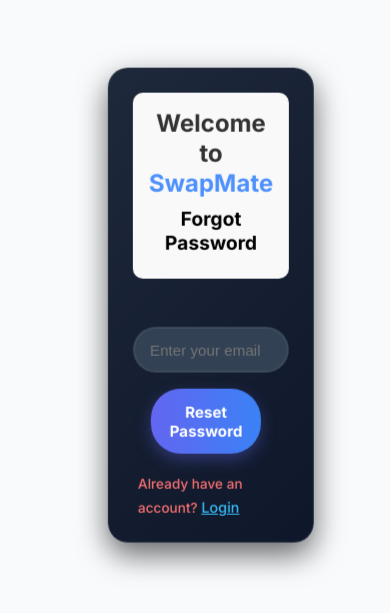
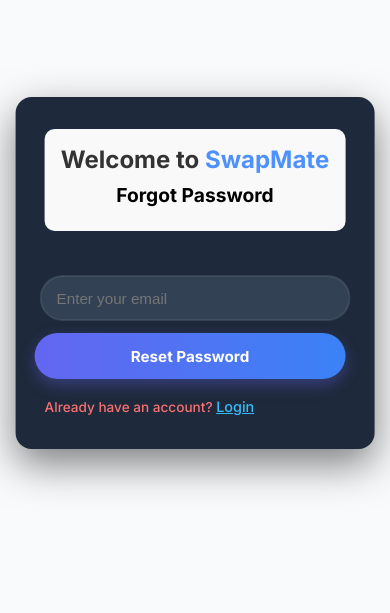
Before and after one commit to iamxerrycan/swapmate, a React (Vite) app in the folder frontend/: page /forgot-password in a window 390 px wide. Shown: the part 149-762 px from the top of the page. Built offline with nearby package versions, Linux system fonts and the light colour scheme.

Commit message:
complete

```diff
--- a/frontend/src/pages/Login.css
+++ b/frontend/src/pages/Login.css
@@ -5,18 +5,17 @@
   top: 50%;
   left: 50%;
   transform: translate(-50%, -50%);
-  padding: 2rem;
-  gap: 0.5rem;
+  gap: 0.75rem;
+  padding: 2.5rem;
   background-color: #1e293b;
-  border-radius: 12px;
-  box-shadow: 0 10px 25px rgba(0, 0, 0, 0.4);
+  border-radius: 16px;
+  box-shadow: 0 15px 40px rgba(0, 0, 0, 0.5);
   display: flex;
   flex-direction: column;
-  color: #f8fafc;
-  animation: fadeInUp 0.5s ease-in-out;
   align-items: center;
   justify-content: center;
-  z-index: 999;
+  color: #f8fafc;
+  animation: fadeInUp 0.6s ease-out;
 }
 
 .login-form input {
@@ -96,11 +95,8 @@
 /* ✅ Responsive Fixes */
 @media (max-width: 500px) {
   .login-form {
-    width: 95%;
-    padding: 1.5rem 1rem;
-    position: absolute; /* avoid fixed on small screens */
-    top: 40%;
-    transform: translate(-50%, -40%);
+    padding: 2rem 1.5rem;
+    width: 92%;
   }
 
   .login-form input,
--- a/frontend/src/pages/auth/ForgotPassword.css
+++ b/frontend/src/pages/auth/ForgotPassword.css
@@ -1,23 +1,21 @@
 .forgot-form {
-  max-width: 420px;
-position: fixed;
+  max-width: 400px;
+  width: 90%;
+  position: fixed;
   top: 50%;
   left: 50%;
   transform: translate(-50%, -50%);
+  gap: 0.75rem;
   padding: 2.5rem;
+  background-color: #1e293b;
+  border-radius: 16px;
+  box-shadow: 0 15px 40px rgba(0, 0, 0, 0.5);
   display: flex;
   flex-direction: column;
-  gap: 1.25rem;
-  background: linear-gradient(135deg, #1e293b, #0f172a);
-  border-radius: 20px;
-  box-shadow: 0 12px 30px rgba(0, 0, 0, 0.6);
-  color: #f8fafc;
-  animation: fadeInUp 0.6s ease-in-out;
   align-items: center;
   justify-content: center;
-  backdrop-filter: blur(14px);
-  border: 1px solid rgba(255, 255, 255, 0.08);
-  transition: all 0.3s ease;
+  color: #f8fafc;
+  animation: fadeInUp 0.6s ease-out;
 }
 
 .forgot-form input {
@@ -112,13 +110,16 @@
 
 @media (max-width: 500px) {
   .forgot-form {
-    margin: 2rem 1rem;
-    padding: 1.5rem;
-    gap: 1rem;
+    padding: 2rem 1.5rem;
+    width: 92%;
   }
 
   .forgot-form input,
   .forgot-form button {
     font-size: 0.95rem;
   }
+
+  .forgot-form button {
+    width: 100%;
+  }
 }
--- a/frontend/src/pages/dashboard/profile/UpdateProfileForm.css
+++ b/frontend/src/pages/dashboard/profile/UpdateProfileForm.css
@@ -53,8 +53,8 @@
 }
 
 .profile-modal__close-btn {
-  font-size: 1.8rem;
-  background: none;
+  font-size: 1rem;
+  background: transparent;
   border: none;
   color: var(--label-color);
   cursor: pointer;
@@ -62,7 +62,7 @@
 }
 
 .profile-modal__close-btn:hover {
-  color: var(--danger);
+  color: transparent;
 }
 
 .profile-modal__avatar-section {
```
